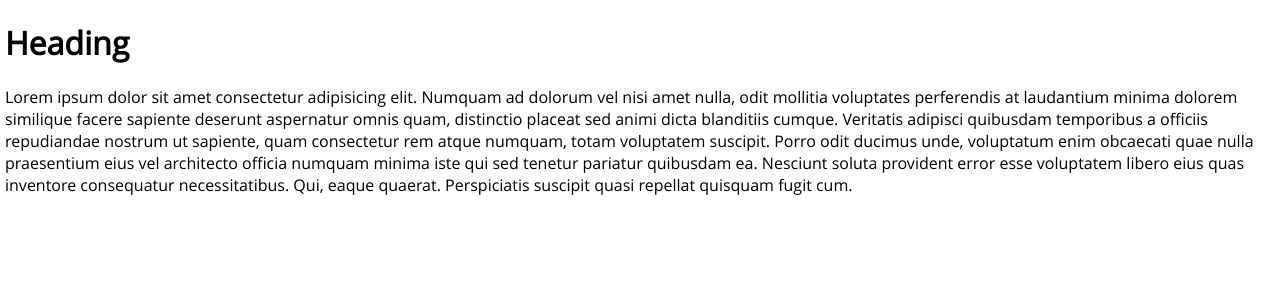
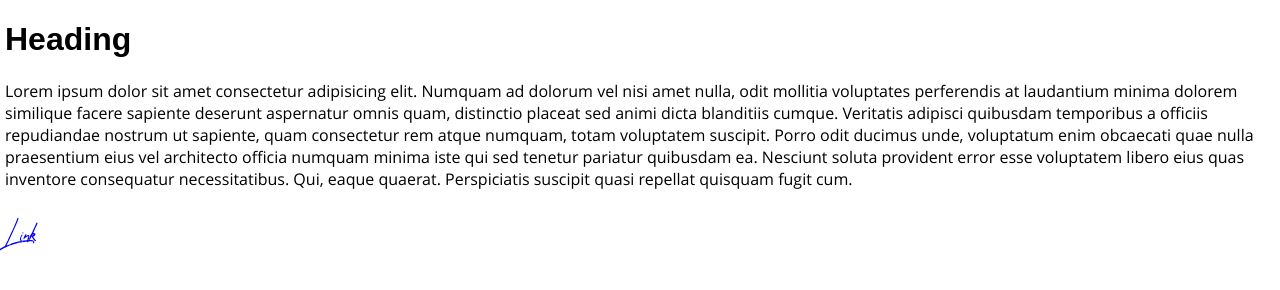
Before and after one commit to codingMasterHari/Html-Practice-1, a plain HTML site: page index.html in a window 1280 px wide. Drawn offline with Linux system fonts and the light colour scheme.

Commit message:
Flash of Unstyled Text

```diff
--- a/css/fonts/open-sans/stylesheet.css
+++ b/css/fonts/open-sans/stylesheet.css
@@ -7,3 +7,11 @@
   font-weight: normal;
   font-style: normal;
 }
+
+@font-face {
+  font-family: "reeyregular";
+  src: url("reey-regular-webfont.woff2") format("woff2"),
+    url("reey-regular-webfont.woff") format("woff");
+  font-weight: normal;
+  font-style: normal;
+}
--- a/css/styles.css
+++ b/css/styles.css
@@ -4,9 +4,27 @@
     url("fonts/open-sans/opensans-regular-webfont.woff") format("woff");
   font-weight: normal;
   font-style: normal;
+  font-display: auto;
+}
+
+@font-face {
+  font-family: "reey";
+  src: url("fonts/open-sans/reey-regular-webfont.woff2") format("woff2"),
+    url("fonts/open-sans/reey-regular-webfont.woff") format("woff");
+  font-weight: normal;
+  font-style: normal;
+  font-display: fallback;
 }
 
 body {
   margin: 5px;
   font-family: opensans, Arial, Helvetica, sans-serif;
 }
+
+h1 {
+  font-family: Arial, Helvetica, sans-serif;
+}
+
+a {
+  font-family: reey, Arial, Helvetica, sans-serif;
+}
--- a/index.html
+++ b/index.html
@@ -23,6 +23,7 @@
         voluptatem libero eius quas inventore consequatur necessitatibus. Qui,
         eaque quaerat. Perspiciatis suscipit quasi repellat quisquam fugit cum.
       </p>
+      <a href="ExtraPage/indexTwo.html">Link</a>
     </div>
   </body>
 </html>
```
Also changed, not shown: css/fonts/open-sans/reey-regular-webfont.woff (added), css/fonts/open-sans/reey-regular-webfont.woff2 (added).
